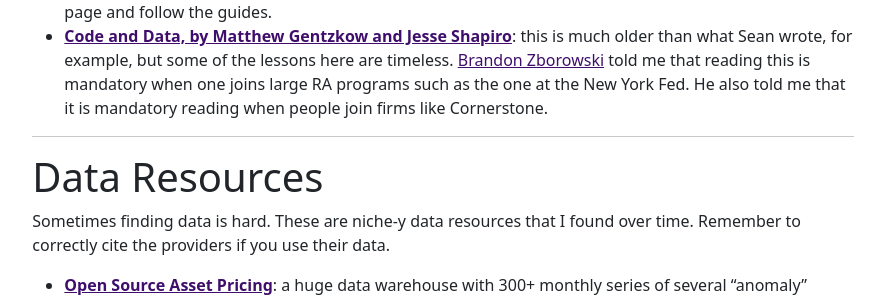
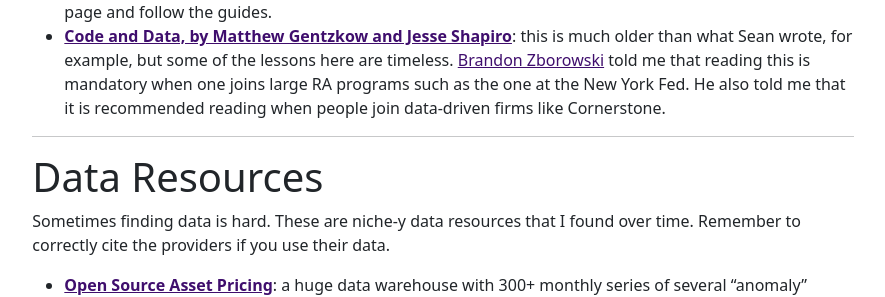
Before and after one commit to rgriva/rgriva.github.io, a Jekyll site: the page built from resources.md, in a window 1280 px wide. Shown: the part 975-1272 px from the top of the page, without its empty margins (197-1082 px from the left). Built offline with Jekyll 4.4.1, drawn with Linux system fonts in a browser that asks for light colours.

Commit message:
Changed wording for the resources page.

```diff
--- a/resources.md
+++ b/resources.md
@@ -13,7 +13,7 @@ I like writing code and I do it better every day.  We (empirical) economists use
 * [**Combining DropBox or GitHub**](https://github.com/kbjarkefur/GitHubDropBox): I hope you are already convinced you should be using some version control system like Git, and collaborating with others using GitHub. Sometimes, there is also the need to use DropBox (or Google Drive, Box, etc) to share large files like sharing data. This connection might be tricky, and this tutorial teaches you exactly what you should be doing.
 * [**Data Science for Economists**](https://github.com/uo-ec607): a class taught by Grant McDermott at the University of Oregon. This is a great class that teaches you how to use basic tools like your terminal, and Git. Grant teaches is with an R-centric flavor, but a lot of this material is language-agnostic. I recommend it to everyone.
 * [**Python and R Guides by Sean Higgins**](https://github.com/skhiggins): Sean is a professor at Kellogg and he is super knowledgeable about empirical methods AND managing large projects with many collaborators. He has a series of guides on how to use Python, R, and even Stata for empirical work. I recommend you check his GitHub page and follow the guides.
-* [**Code and Data, by Matthew Gentzkow and Jesse Shapiro**](https://shapiro.scholars.harvard.edu/sites/g/files/omnuum7731/files/shapiro/files/codeanddata.pdf): this is much older than what Sean wrote, for example, but some of the lessons here are timeless. [Brandon Zborowski](https://www.brandonzborowski.com/) told me that reading this is mandatory when one joins large RA programs such as the one at the New York Fed. He also told me that it is mandatory reading when people join firms like Cornerstone.
+* [**Code and Data, by Matthew Gentzkow and Jesse Shapiro**](https://shapiro.scholars.harvard.edu/sites/g/files/omnuum7731/files/shapiro/files/codeanddata.pdf): this is much older than what Sean wrote, for example, but some of the lessons here are timeless. [Brandon Zborowski](https://www.brandonzborowski.com/) told me that reading this is mandatory when one joins large RA programs such as the one at the New York Fed. He also told me that it is recommended reading when people join data-driven firms like Cornerstone.
 
 -------------------
 # Data Resources
```
